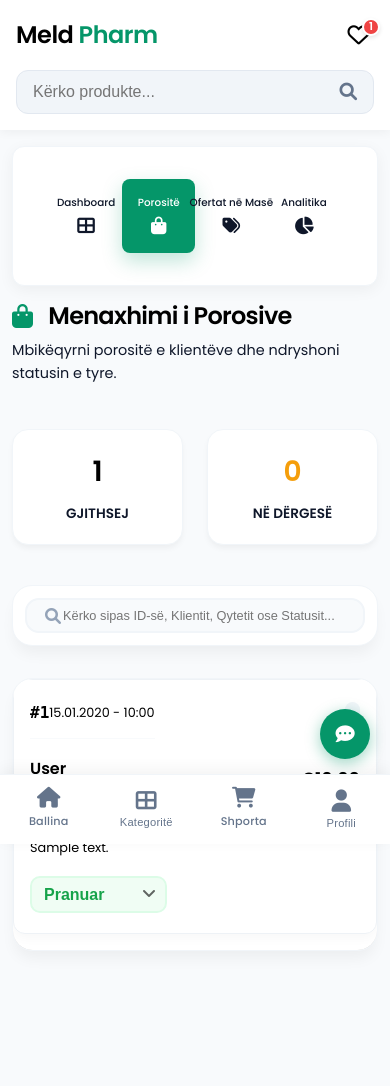
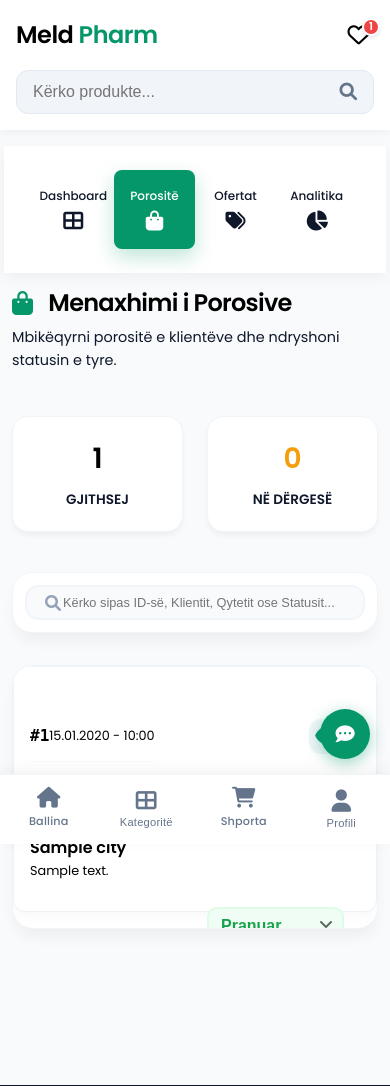
Before and after one commit to uehfueew/BarnatoreMeldPharm, a Flask app: page /admin/orders in a window 390 px wide. Shown: the top 1086 px of the page. Run offline with Flask 3, Linux system fonts and the light colour scheme; the visitor is signed in with stand-in values (Sample User, id 1); a database or web service that is not in the repository returns one stand-in record (values such as "Sample title"); data that the repository does not hold is empty; some libraries are stand-ins or nearby versions.

Commit message:
mobile admin fixes

```diff
--- a/static/css/segments/admin.css
+++ b/static/css/segments/admin.css
@@ -597,3 +597,129 @@
     border-color: var(--primary);
     box-shadow: 0 0 0 3px var(--primary-light);
 }
+@media (max-width: 992px) {
+    .premium-admin-table tbody {
+        display: flex !important;
+        flex-direction: column !important;
+    }
+
+    .premium-admin-table tr.product-row {
+        display: flex !important;
+        flex-direction: column !important;
+        width: 100% !important;
+        align-items: flex-start !important;
+    }
+    .premium-admin-table tr.product-row td {
+        display: flex !important;
+        width: 100% !important;
+        justify-content: flex-start !important;
+    }
+}
+
+@media (max-width: 992px) {
+    .admin-v3-nav {
+        flex-direction: row !important;
+        padding: 0 !important;
+        margin: 0 -0.5rem 1rem -0.5rem !important;
+        width: calc(100% + 1rem) !important;
+        border-radius: 0 !important;
+        border: none !important;
+    }
+
+    .admin-nav-item {
+        padding: 0.75rem 0.25rem !important;
+        font-size: 0.75rem !important;
+        gap: 0.35rem !important;
+    }
+    .admin-nav-item i {
+        font-size: 1.25rem !important;
+    }
+}
+
+@media (max-width: 992px) {
+    table.v4-table tbody tr {
+        display: grid !important;
+        grid-template-columns: 60px 1fr auto !important;
+        grid-template-areas:
+            'img info actions'
+            'img price actions' !important;
+        gap: 0.25rem 0.5rem !important;
+        margin-bottom: 0.5rem !important;
+        border: 1px solid #eef2f6 !important;
+        border-radius: 8px !important;
+        padding: 0.5rem !important;
+        width: 100% !important;
+        box-sizing: border-box !important;
+    }
+    table.v4-table tbody tr td {
+        display: flex !important;
+        padding: 0 !important;
+        border: none !important;
+        width: auto !important;
+        align-items: center !important;
+        justify-content: flex-start !important;
+    }
+    table.v4-table tbody tr td:nth-child(1) { grid-area: actions; width: 30px !important; justify-content: center !important; }
+    table.v4-table tbody tr td:nth-child(2) { grid-area: img; }
+    table.v4-table tbody tr td:nth-child(3) { grid-area: info; flex-direction: column !important; align-items: flex-start !important; }
+    table.v4-table tbody tr td:nth-child(4) { grid-area: price; }
+    table.v4-table tbody tr td:nth-child(5) { display: none !important; }
+    table.v4-table thead { display: none !important; }
+    .offer-setup-grid { display: flex !important; flex-direction: column !important; gap: 1rem !important; }
+    .offer-setup-grid .form-group { width: 100% !important; }
+    .selection-controls { display: flex !important; flex-direction: row !important; align-items: center !important; justify-content: space-between !important; gap: 0.5rem !important; }
+    #selectAllBtn { font-size: 0.75rem !important; padding: 0.4rem 0.5rem !important; white-space: nowrap !important; margin-left: auto !important; }
+}
+
+@media (max-width: 992px) {
+    .admin-orders-container .premium-admin-table tr.order-parent-row td:nth-child(6) {
+        grid-area: status;
+        justify-content: flex-end !important;
+        margin-top: 0 !important;
+        width: auto !important;
+        position: absolute;
+        right: 1rem;
+        top: 1rem;
+    }
+    .admin-orders-container .premium-admin-table tr.order-parent-row {
+        position: relative;
+        padding-top: 3.5rem !important;
+    }
+    .admin-orders-container .premium-admin-table tr.order-parent-row td:nth-child(7) {
+        grid-area: actions;
+        justify-content: flex-end !important;
+        position: absolute;
+        right: 1rem;
+        bottom: 1rem;
+    }
+    .admin-orders-container .premium-admin-table tr.order-parent-row td:nth-child(7) .table-actions {
+        flex-direction: row !important;
+        justify-content: flex-end !important;
+    }
+    .admin-orders-container .premium-admin-table .action-btn.toggle-details {
+        font-size: 1.25rem !important;
+        width: 35px !important;
+        height: 35px !important;
+        display: flex;
+        align-items: center;
+        justify-content: center;
+    }
+    .order-details-inner { padding: 0.5rem !important; }
+    .detail-grid { gap: 0.5rem !important; }
+    .detail-section { margin-bottom: 0.5rem !important; padding: 0.5rem !important; }
+    .detail-section h4 { font-size: 0.85rem !important; margin-bottom: 0.25rem !important; }
+    .detail-section p, .detail-row span { font-size: 0.75rem !important; margin-bottom: 0.2rem !important; }
+    .order-items-table th, .order-items-table td { font-size: 0.75rem !important; padding: 0.25rem !important; }
+    .item-name { font-size: 0.8rem !important; }
+}
+
+
+@media (max-width: 992px) {
+    .v4-title { font-size: 1.15rem !important; }
+    .v4-subtitle { font-size: 0.75rem !important; }
+ }
+
+@media (max-width: 992px) {
+    .v4-title { font-size: 1.15rem !important; }
+    .v4-subtitle { font-size: 0.75rem !important; }
+ }
--- a/templates/admin/bulk_offers.html
+++ b/templates/admin/bulk_offers.html
@@ -18,7 +18,7 @@
                 <i class="fas fa-shopping-bag"></i> Porositë
             </a>
             <a href="{{ url_for('admin.bulk_offers') }}" class="admin-nav-item active">
-                <i class="fas fa-tags"></i> Ofertat në Masë
+                <i class="fas fa-tags"></i> Ofertat
             </a>
             <a href="{{ url_for('admin.dashboard') }}#analytics" class="admin-nav-item">
                 <i class="fas fa-chart-pie"></i> Analitika
@@ -206,7 +206,7 @@
                                         <th>Produkti & Brendi</th>
                                         <th>Kategoria</th>
                                         <th>Oferta Aktuale</th>
-                                        <th>Çmimi</th>
+                                        <th>Çmimi/Statusi</th>
                                     </tr>
                                 </thead>
                                 <tbody id="productsTableBody">
--- a/templates/admin/orders.html
+++ b/templates/admin/orders.html
@@ -16,7 +16,7 @@
                 <i class="fas fa-shopping-bag"></i> Porositë
             </a>
             <a href="{{ url_for('admin.bulk_offers') }}" class="admin-nav-item">
-                <i class="fas fa-tags"></i> Ofertat në Masë
+                <i class="fas fa-tags"></i> Ofertat
             </a>
             <a href="{{ url_for('admin.dashboard') }}#analytics" class="admin-nav-item">
                 <i class="fas fa-chart-pie"></i> Analitika
```
Also changed, not shown: templates/admin/dashboard.html (+6 -7 lines).
